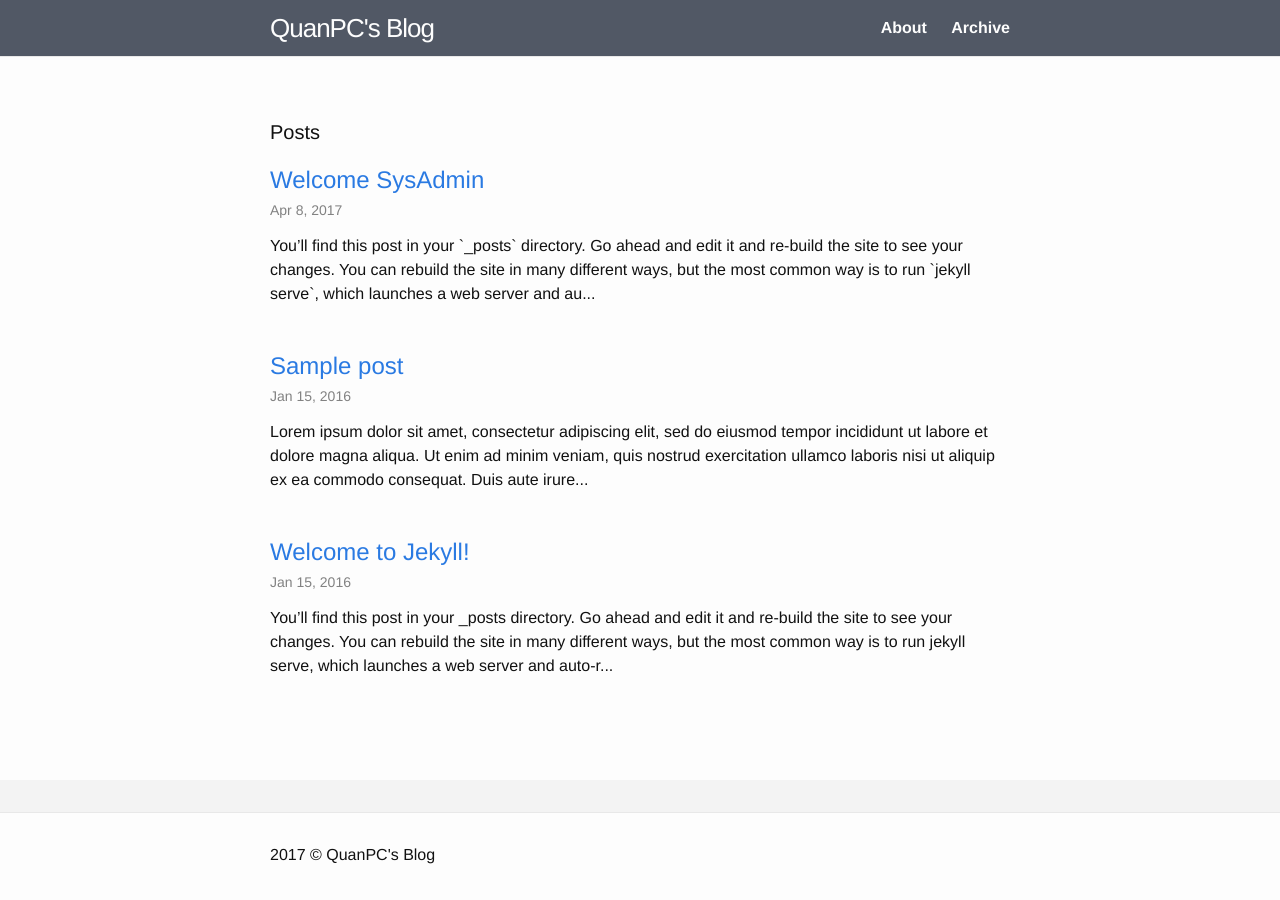
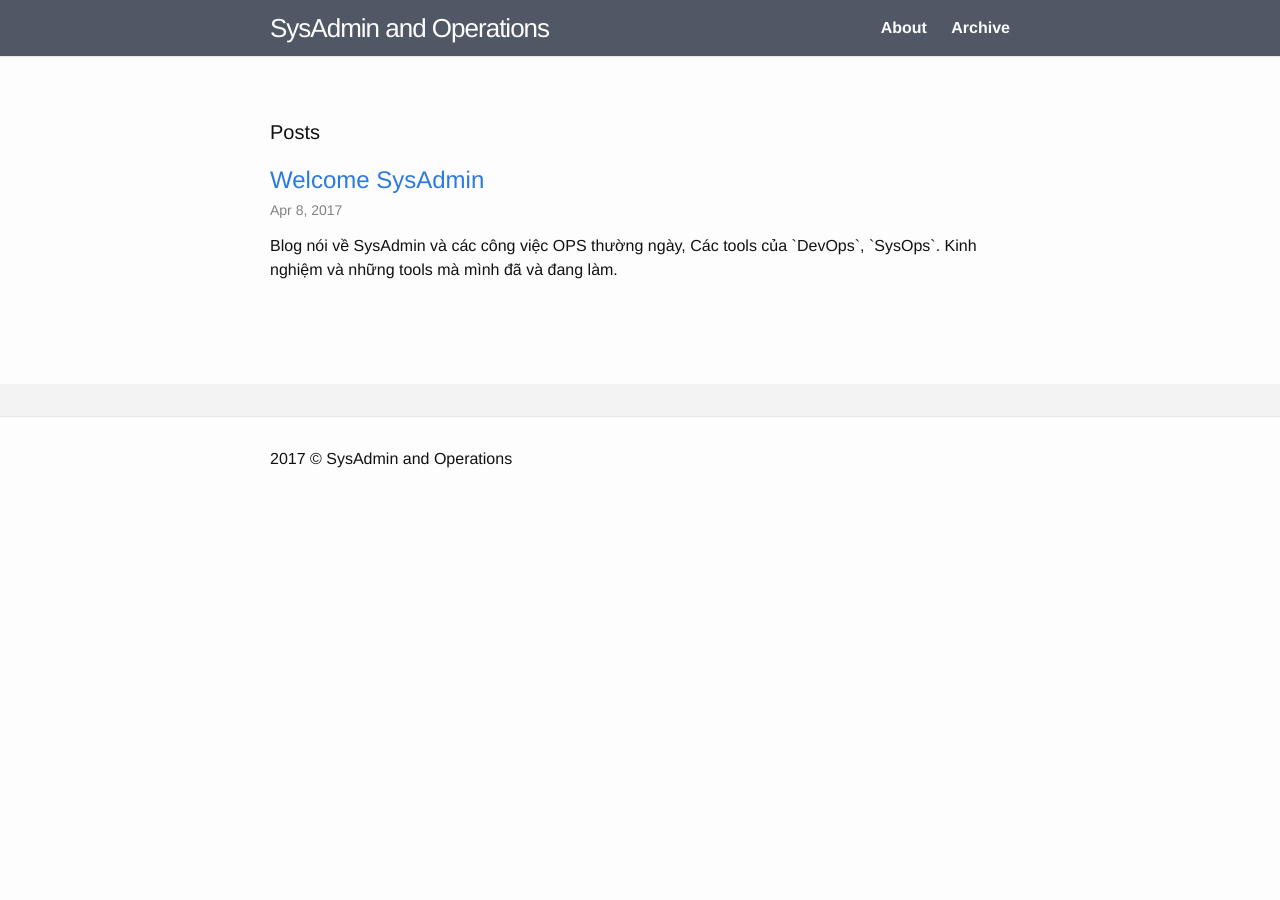
Before and after one commit to hoanex93/wayarmy.github.io, a Jekyll site: the page built from index.html, in a window 1280 px wide. Built offline with Jekyll 4.4.1, drawn with Linux system fonts in a browser that asks for light colours; the list of posts is cut into pages by our own code.

Commit message:
Add about some convensions

```diff
--- a/_config.yml
+++ b/_config.yml
@@ -1,8 +1,8 @@
 # Site settings
-title: QuanPC's Blog
+title: SysAdmin and Operations
 email: quanpc294@gmail.com
 description: > # this means to ignore newlines until "baseurl:"
-  Everything with OPS...
+  Everything for OPS...
 baseurl: "" # the subpath of your site, e.g. /blog
 url: "" # the base hostname & protocol for your site
 google_analytics: #your GA unique id, e.g. UA-xxxxxxxx-x
--- a/_pages/about.md
+++ b/_pages/about.md
@@ -4,12 +4,15 @@ title: About
 permalink: /about/
 ---
 
-This is the base Jekyll theme. You can find out more info about customizing your Jekyll theme, as well as basic Jekyll usage documentation at [jekyllrb.com](http://jekyllrb.com/)
+**About me:** Quân Phương @edumall.vn, @vccloud.vn
 
-You can find the source code for the Jekyll new theme at:
-{% include icon-github.html username="jglovier" %} /
-[jekyll-new](https://github.com/jglovier/jekyll-new)
+**Roles:**
+- System Engineer in [Topica Edumall](https://edumall.vn)
+- System R&D Engineer in [VCCloud @ VCCorp](https://vccloud.vn)
 
-You can find the source code for Jekyll at
-{% include icon-github.html username="jekyll" %} /
-[jekyll](https://github.com/jekyll/jekyll)
+**Experiences:**
+- 6 năm làm việc cùng linux, linux system, bare metal server
+- 2 năm làm việc cùng AWS, Cloudcomputing. Có khả năng sử dụng 1 số ngôn ngữ scripting: php, bash.. và một số ngôn ngữ khác: Ruby, framework: Ruby on Rails
+- 2 năm làm việc cùng Kubernetes và Docker container.
+- Đã từng thiết kế các hệ thống trên nền tảng Cloud Computing như kubernetes on AWS.
+- Kinh nghiệm trong triển khai hệ thống CI - CD tích hợp Gitlab và AWS, Docker.
--- a/_posts/2016-01-15-welcome-to-jekyll.markdown
+++ /dev/null
@@ -1,25 +0,0 @@
----
-layout: post
-title:  "Welcome to Jekyll!"
-date:   2016-01-15 09:40:02 +0700
-categories: jekyll update
----
-You’ll find this post in your `_posts` directory. Go ahead and edit it and re-build the site to see your changes. You can rebuild the site in many different ways, but the most common way is to run `jekyll serve`, which launches a web server and auto-regenerates your site when a file is updated.
-
-To add new posts, simply add a file in the `_posts` directory that follows the convention `YYYY-MM-DD-name-of-post.ext` and includes the necessary front matter. Take a look at the source for this post to get an idea about how it works.
-
-Jekyll also offers powerful support for code snippets:
-
-{% highlight ruby %}
-def print_hi(name)
-  puts "Hi, #{name}"
-end
-print_hi('Tom')
-#=> prints 'Hi, Tom' to STDOUT.
-{% endhighlight %}
-
-Check out the [Jekyll docs][jekyll-docs] for more info on how to get the most out of Jekyll. File all bugs/feature requests at [Jekyll’s GitHub repo][jekyll-gh]. If you have questions, you can ask them on [Jekyll Talk][jekyll-talk].
-
-[jekyll-docs]: http://jekyllrb.com/docs/home
-[jekyll-gh]:   https://github.com/jekyll/jekyll
-[jekyll-talk]: https://talk.jekyllrb.com/
--- a/_posts/2016-05-13-sample-post.markdown
+++ /dev/null
@@ -1,11 +0,0 @@
----
-layout: post
-title:  "Sample post"
-date:   2016-01-15 09:40:02 +0700
-categories: jekyll update
----
-Lorem ipsum dolor sit amet, consectetur adipiscing elit, sed do eiusmod tempor incididunt ut labore et dolore magna aliqua. Ut enim ad minim veniam, quis nostrud exercitation ullamco laboris nisi ut aliquip ex ea commodo consequat. Duis aute irure dolor in reprehenderit in voluptate velit esse cillum dolore eu fugiat nulla pariatur. Excepteur sint occaecat cupidatat non proident, sunt in culpa qui officia deserunt mollit anim id est laborum.
-
-Sed ut perspiciatis unde omnis iste natus error sit voluptatem accusantium doloremque laudantium, totam rem aperiam, eaque ipsa quae ab illo inventore veritatis et quasi architecto beatae vitae dicta sunt explicabo. Nemo enim ipsam voluptatem quia voluptas sit aspernatur aut odit aut fugit, sed quia consequuntur magni dolores eos qui ratione voluptatem sequi nesciunt. Neque porro quisquam est, qui dolorem ipsum quia dolor sit amet, consectetur, adipisci velit, sed quia non numquam eius modi tempora incidunt ut labore et dolore magnam aliquam quaerat voluptatem. Ut enim ad minima veniam, quis nostrum exercitationem ullam corporis suscipit laboriosam, nisi ut aliquid ex ea commodi consequatur? Quis autem vel eum iure reprehenderit qui in ea voluptate velit esse quam nihil molestiae consequatur, vel illum qui dolorem eum fugiat quo voluptas nulla pariatur?
-
-At vero eos et accusamus et iusto odio dignissimos ducimus qui blanditiis praesentium voluptatum deleniti atque corrupti quos dolores et quas molestias excepturi sint occaecati cupiditate non provident, similique sunt in culpa qui officia deserunt mollitia animi, id est laborum et dolorum fuga. Et harum quidem rerum facilis est et expedita distinctio. Nam libero tempore, cum soluta nobis est eligendi optio cumque nihil impedit quo minus id quod maxime placeat facere possimus, omnis voluptas assumenda est, omnis dolor repellendus. Temporibus autem quibusdam et aut officiis debitis aut rerum necessitatibus saepe eveniet ut et voluptates repudiandae sint et molestiae non recusandae. Itaque earum rerum hic tenetur a sapiente delectus, ut aut reiciendis voluptatibus maiores alias consequatur aut perferendis doloribus asperiores repellat.
--- a/_posts/2017-04-08-welcome-sysadmin.mdown
+++ b/_posts/2017-04-08-welcome-sysadmin.mdown
@@ -4,22 +4,4 @@ title:  "Welcome SysAdmin"
 date:   2017-04-08
 categories: Sysadmin
 ---
-You’ll find this post in your `_posts` directory. Go ahead and edit it and re-build the site to see your changes. You can rebuild the site in many different ways, but the most common way is to run `jekyll serve`, which launches a web server and auto-regenerates your site when a file is updated.
-
-To add new posts, simply add a file in the `_posts` directory that follows the convention `YYYY-MM-DD-name-of-post.ext` and includes the necessary front matter. Take a look at the source for this post to get an idea about how it works.
-
-Jekyll also offers powerful support for code snippets:
-
-{% highlight ruby %}
-def print_hi(name)
-  puts "Hi, #{name}"
-end
-print_hi('Tom')
-#=> prints 'Hi, Tom' to STDOUT.
-{% endhighlight %}
-
-Check out the [Jekyll docs][jekyll-docs] for more info on how to get the most out of Jekyll. File all bugs/feature requests at [Jekyll’s GitHub repo][jekyll-gh]. If you have questions, you can ask them on [Jekyll Talk][jekyll-talk].
-
-[jekyll-docs]: http://jekyllrb.com/docs/home
-[jekyll-gh]:   https://github.com/jekyll/jekyll
-[jekyll-talk]: https://talk.jekyllrb.com/
+Blog nói về SysAdmin và các công việc OPS thường ngày, Các tools của `DevOps`, `SysOps`. Kinh nghiệm và những tools mà mình đã và đang làm.
```
